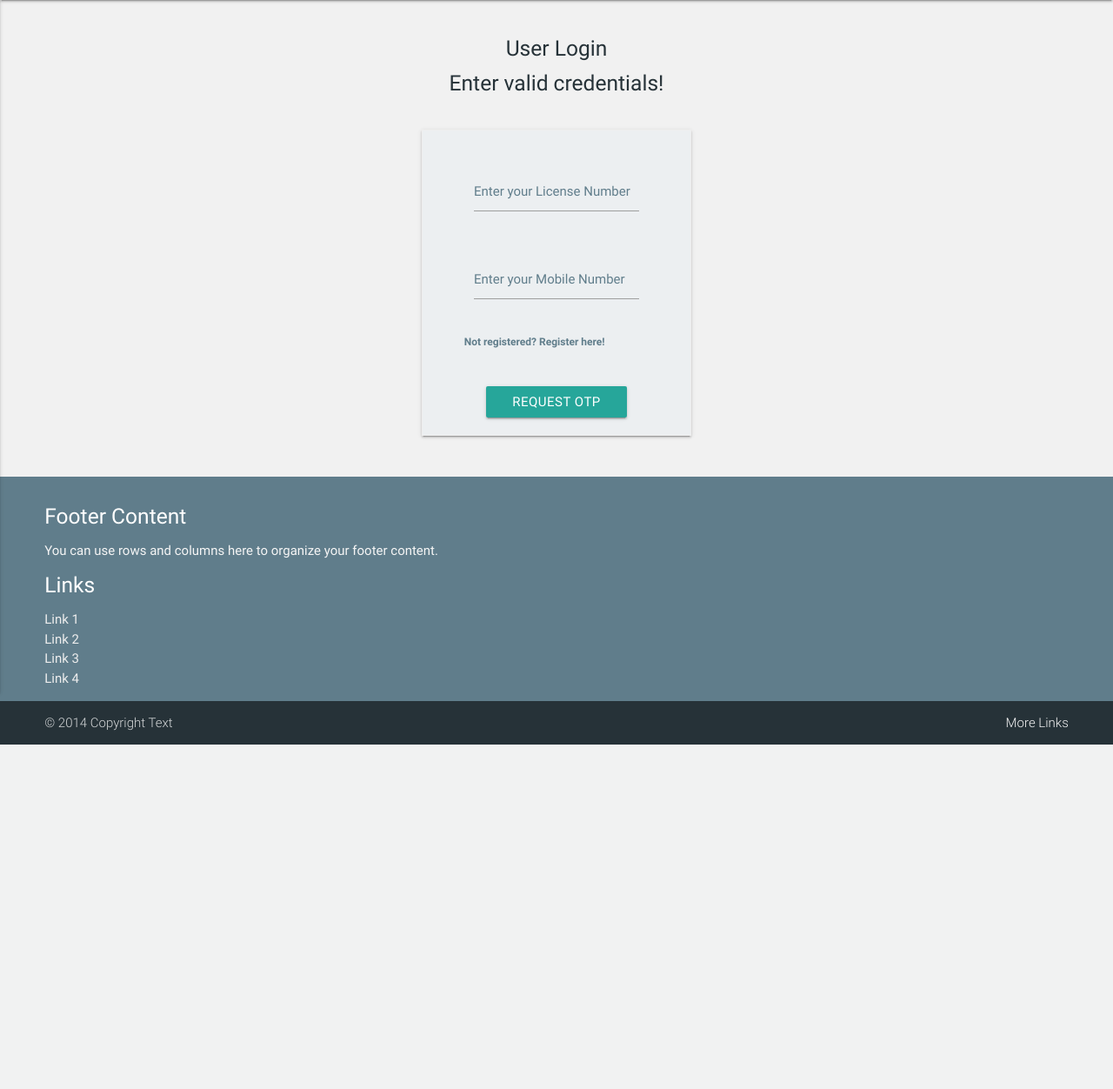
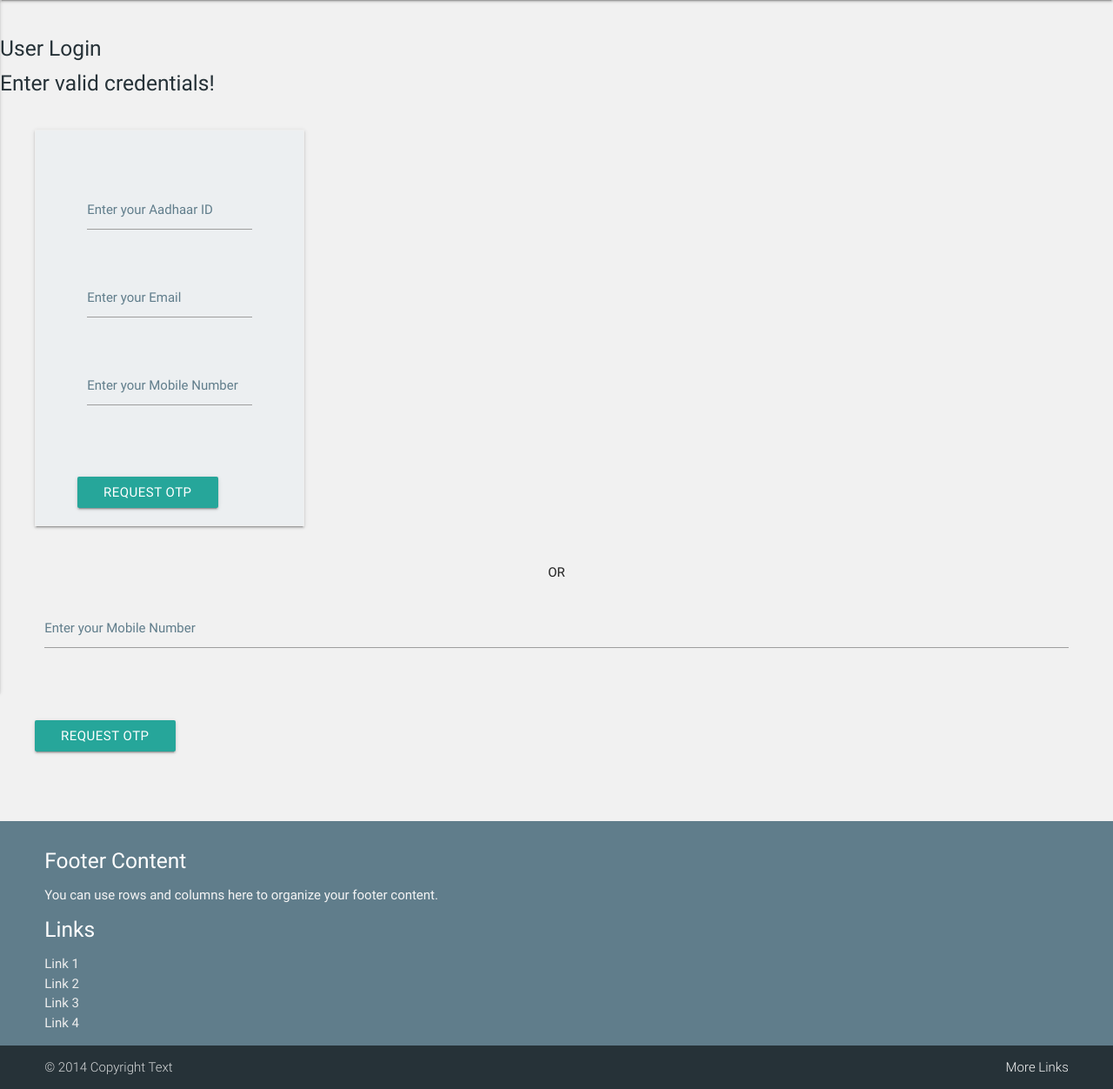
Before and after one commit to sagban/autobot, a Django app: page /user-validate/ in a window 1280 px wide. Shown: the part 64-1316 px from the top of the page at 87% size. Before the commit the page ends 920 px from the top, so only its background shows below. Run offline with Django 3.2, Linux system fonts and the light colour scheme.

Commit message:
revert changes

```diff
--- a/userapp/templates/userlogin.html
+++ b/userapp/templates/userlogin.html
@@ -16,19 +16,32 @@
 {%include "navbar.html"%}
 <div class="section"></div>
 <main>
-    <div class="container">
-        <div class="row" style="text-align: center">
-            <div class="col m4 s12 offset-m4">
         <h5 class="blue-grey-text text-darken-4">User Login</h5>
+        <!--<div class="section"></div>-->
+
         <h5 class="blue-grey-text text-darken-4">{{message}}</h5>
         <div class="section"></div>
+
+        <div class="container col m4 s12">
             <div class="z-depth-1 blue-grey lighten-5 row" style="display: inline-block; padding: 32px 48px 0px 48px; border: 1px solid #EEE;">
+
                 <form class="col s12" method="post" action="/user-validate/">
+                    <div class='row'>
+                        <div class='col s12'>
+                        </div>
+                    </div>
                     {% csrf_token %}
                     <div class='row'>
                         <div class='input-field col s12'>
-                                <input class='validate' type='text' name='license' id='license' />
-                                <label for='license'>Enter your License Number</label>
+                            <input class='validate' type='text' name='user-id' id='user-id' />
+                            <label for='user-id'>Enter your Aadhaar ID</label>
+                        </div>
+                    </div>
+
+                    <div class='row'>
+                        <div class='input-field col s12'>
+                            <input class='validate' type='text' name='user-mail' id='user-mail' />
+                            <label for='user-mail'>Enter your Email</label>
                         </div>
                     </div>
 
@@ -40,18 +53,24 @@
                     </div>
 
                     <div class='row'>
+                        <!--<div class='input-field col s12'>
+                          <input class='validate' type='password' name='user-pass' id='user-pass' />
+                          <label for='user-pass'>Enter your Password</label>
+                        </div>-->
+                        <!--<label style='float: right;'>
+                                          <a class='blue-grey-text' href='../forgot-password'><b>Forgot Password?</b></a>
+                        </label>
                         <label style='float: left;'>
-                                <a class='blue-grey-text' href='../register-user'><b>Not registered? Register here!</b></a>
-                            </label>
+                                          <a class='blue-grey-text' href='../register-user'><b>New User? Register Here!</b></a>
+                        </label>-->
                     </div>
 
-                        <br>
-
+                    <br />
                         <div class='row'>
                             <a class="waves-effect waves-light btn modal-trigger" href="#otp">Request OTP</a>
                         </div>
 
-                        <!-- Request OTP Structure -->
+                        <!-- OTP Structure -->
                         <div id="otp" class="modal">
                             <div class="modal-content">
                                 <h4>Enter your OTP</h4>
@@ -68,10 +87,55 @@
                         </div>
                 </form>
             </div>
+            <p style="text-align: center;">OR</p>
+            <div class='row'>
+                <div class='input-field col s12'>
+                    <input class='validate' type='text' name='user-cell' id='user-cell' />
+                    <label for='user-cell'>Enter your Mobile Number</label>
                 </div>
             </div>
 
+            <div class='row'>
+                <!--<div class='input-field col s12'>
+                  <input class='validate' type='password' name='user-pass' id='user-pass' />
+                  <label for='user-pass'>Enter your Password</label>
+                </div>-->
+                <!--<label style='float: right;'>
+                                  <a class='blue-grey-text' href='../forgot-password'><b>Forgot Password?</b></a>
+                </label>
+                <label style='float: left;'>
+                                  <a class='blue-grey-text' href='../register-user'><b>New User? Register Here!</b></a>
+                </label>-->
             </div>
+
+            <br />
+                <div class='row'>
+                    <a class="waves-effect waves-light btn modal-trigger" href="#otp">Request OTP</a>
+                </div>
+
+                <!-- OTP Structure -->
+                <div id="otp" class="modal">
+                    <div class="modal-content">
+                        <h4>Enter your OTP</h4>
+                        <div class="input-field col m8 s12">
+                            <i class="material-icons prefix">lock</i>
+                            <input id="user-pass" name="user-pass" type="password" class="validate">
+                            <label for="otp">OTP</label>
+                        </div>
+                    </div>
+                    <div class="modal-footer">
+                        <a name='new_otp' href="/user-login">Request New OTP</a>
+                        <button type='submit' name='login' id='login' class='col s12 btn waves-effect'>Login</button>
+                    </div>
+                </div>
+
+
+            </form>
+        </div>
+    </center>
+
+    <div class="section"></div>
+    <div class="section"></div>
 </main>
 
 <script
```
Lines whose indentation alone changed are shown as unchanged.
